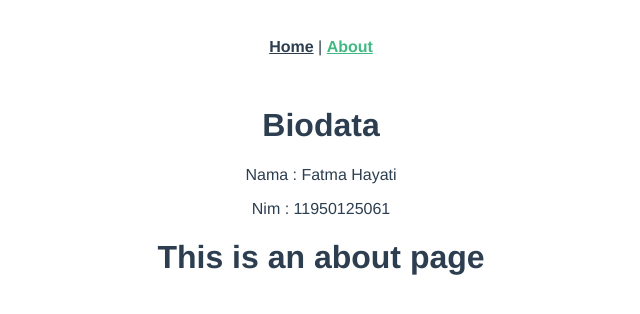
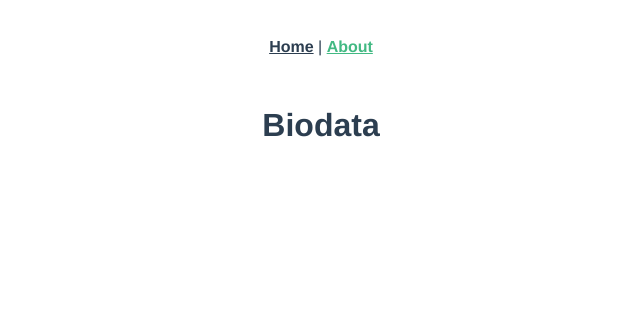
Before and after one commit to fatmahayati/fatmahayatiUAS, a Vue app: page /about in a window 1280 px wide. Shown: the top 314 px of the page, without its empty margins (319-959 px from the left). Built offline with nearby package versions, Linux system fonts and the light colour scheme.

Commit message:
Update AboutView.vue

```diff
--- a/src/views/AboutView.vue
+++ b/src/views/AboutView.vue
@@ -1,8 +1,5 @@
 <template>
   <div class="about">
         <h1>Biodata</h1>
-    <p> Nama : Fatma Hayati</p>
-    <p> Nim : 11950125061</p>
-    <h1>This is an about page</h1>
   </div>
 </template>
```
